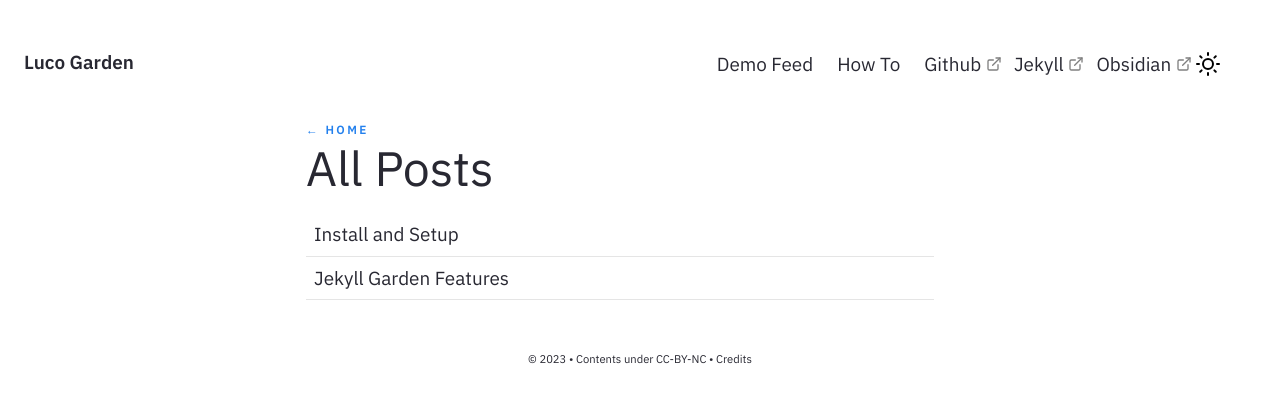
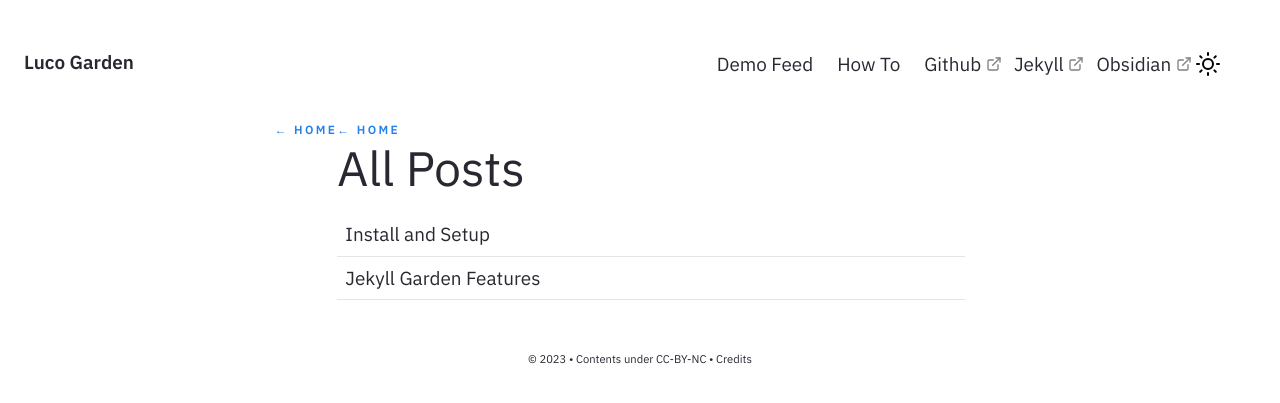
Before and after one commit to lucolucus/luco.garden, a Jekyll site: the page built from pages/posts.md, in a window 1280 px wide. Shown: the top 403 px of the page. Built offline with Jekyll 4.4.1, drawn with Linux system fonts in a browser that asks for light colours.

Commit message:
changed homepage

```diff
--- a/_layouts/Post.html
+++ b/_layouts/Post.html
@@ -72,15 +72,16 @@
     {%- include Nav.html -%}
     <section class="section">
         <div class="columns is-centered">
+            <h5 class="meta-title"><a href="/">← Home</a></h5>
 
-            <!-- Homepage Layout-->
+            <!-- Homepage Layout
             {%- if page.permalink == "/" -%}
             <div class="column is-8-widescreen  is-8-desktop is-8-tablet is-12-mobile">
                     {%- if site.preferences.homepage.enabled -%}
-                            <!--- Show Homepage -->
+
                             {%- include Homepage.html -%}
                     {%- else -%}
-                            <!--- Show Feed Part -->
+
                 <div class="column is-6-widescreen  is-8-desktop is-8-tablet is-12-mobile">
                             <h5 class="meta-title"><a href="/">← Home</a></h5>
                             <div class="jumbo">{{page.title}}</div>
@@ -90,11 +91,12 @@
                     {%- endif -%}
             </div>
             {%- endif -%}
+            -->
 
             <!--- Notes Feed Layout-->
             {%- if page.feedformat -%}
             <div class="column is-6-widescreen  is-8-desktop is-8-tablet is-12-mobile">
-                <h5 class="meta-title"><a href="/">← Home</a></h5>
+
                     <div class="jumbo">{{page.title}}</div>
                     {%- include Content.html -%}
                     {%- include Feed.html -%}
```
